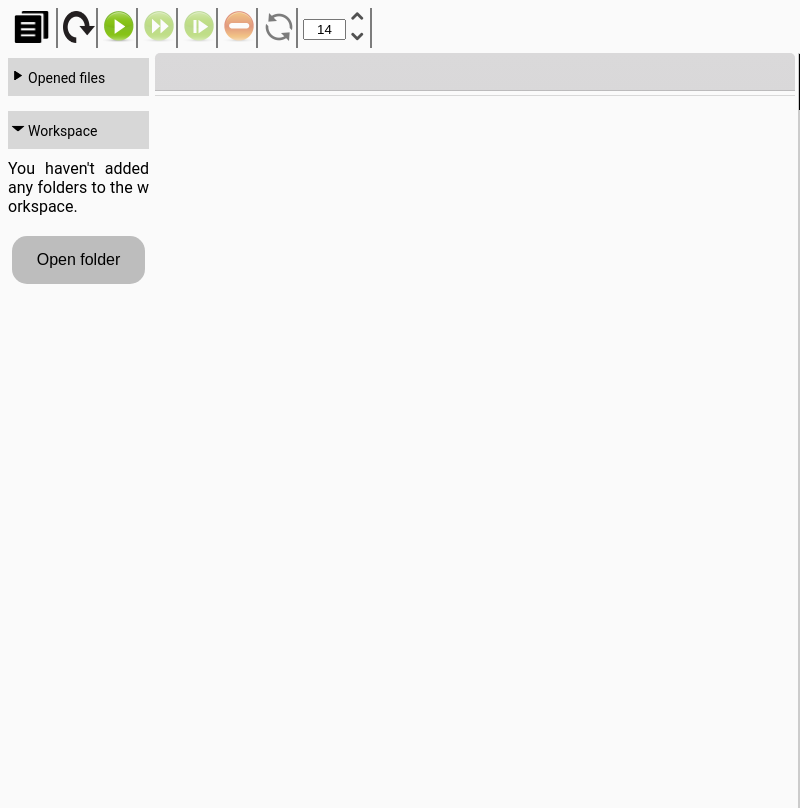
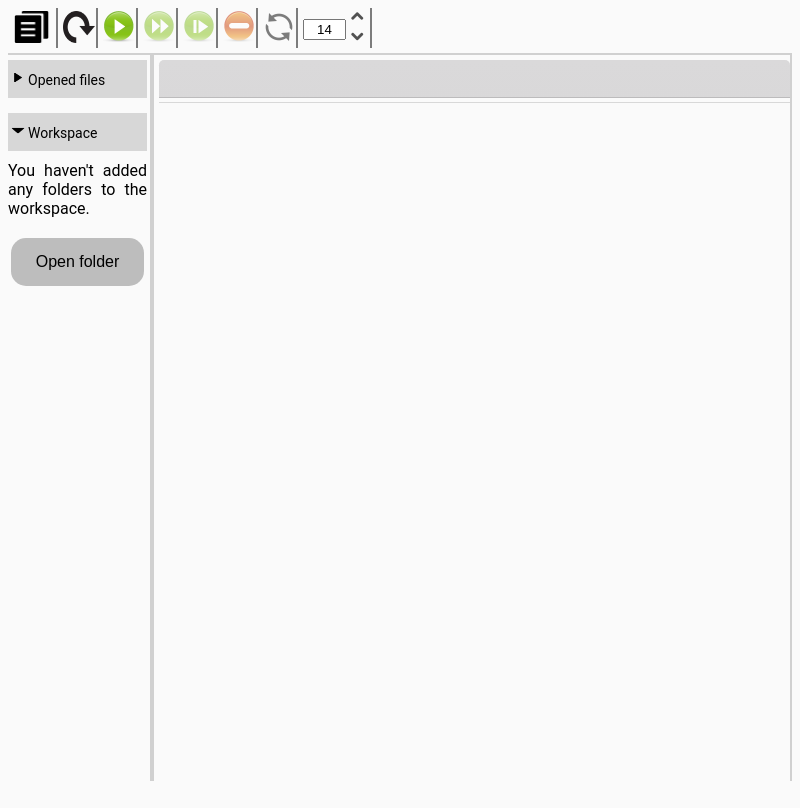
Before and after one commit to zjurelinac/UCLE, an Electron app: page ucle-ide/index.html in a window 800 px wide. Drawn offline with Linux system fonts and the light colour scheme; no server answers.

Commit message:
More style fixes

```diff
--- a/ucle-ide/index.html
+++ b/ucle-ide/index.html
@@ -35,7 +35,7 @@
 			<div id="explorer" class="explorer"><i class="explorer-ico-closed"></i>Opened files</div>
 			<div id="opened-files"></div>
 			<div id="workspace" class="explorer"><i class="explorer-ico-opened"></i>Workspace</div>
-			<div id="listed-files" style="height:648px">
+			<div id="listed-files">
 				<div id="workspace-text">You haven't added any folders to the workspace.</div>
 				<button id="openbtn" type="button">Open folder</button>
 			</div>
@@ -51,7 +51,7 @@
 
 		<div id="line-tab"></div>
 
-		<div id="show-sim">
+		<div id="show-sim" style="class:hide;">
 			<table id="registers">
 				<tr>
 					<th>Register/Flag name</th>
--- a/ucle-ide/renderer.js
+++ b/ucle-ide/renderer.js
@@ -93,12 +93,13 @@ loader().then((monaco) => {
 
 		var listedFiles = document.getElementById("listed-files");
 		var styleAdded = window.getComputedStyle(folder , null);
-		listedFiles.style.height = parseInt(listedFiles.style.height, 10) + parseInt(styleAdded.height, 10) + 9 + "px";
+		listedFiles.style.height = parseInt(listedFiles.style.height, 10) + parseInt(styleAdded.height, 10) + 7 + "px";
 
 		folder.parentNode.removeChild(folder);
 
 		if(!document.querySelector('[id^="open-"')) {
 			explorer.children[0].className = "explorer-ico-closed";
+			listedFiles.style.height = "86%";
 		}
 	});
 
@@ -115,8 +116,8 @@ loader().then((monaco) => {
 		var listedFiles = document.getElementById("listed-files");
 		var addedFile = document.getElementById("open-" + addedFilePath);
 		var styleAdded = window.getComputedStyle(addedFile , null);
-
-		listedFiles.style.height = Math.ceil(parseInt(listedFiles.style.height, 10) - parseInt(styleAdded.height, 10) - 9) + "px";
+		var styleListed = window.getComputedStyle(listedFiles , null);
+		listedFiles.style.height = Math.ceil(parseInt(styleListed.height, 10) - parseInt(styleAdded.height, 10)) - 7 + "px";
 	});
 
 	el.addEventListener('tabClose', function(e) {
--- a/ucle-ide/scripts/quick_tools.js
+++ b/ucle-ide/scripts/quick_tools.js
@@ -94,8 +94,8 @@ module.exports = (editor, fileManager, ucleTabs, ucleServer) => {
 
 		if(style.display == "none") {
 			if(running) {
-				document.getElementById("show-sim").classList.remove("hide");
-				document.getElementById("show-sim").style.width = "20%";
+				document.getElementById("show-sim").className = "show";
+				document.getElementById("show-sim").style.width = "19%";
 				document.getElementById("container").style.width = "79%";
 			} else {
 				document.getElementById("show-sim").className = "hide";
@@ -103,7 +103,7 @@ module.exports = (editor, fileManager, ucleTabs, ucleServer) => {
 			}
 		} else {
 			if(running) {
-				document.getElementById("show-sim").classList.remove("hide");
+				document.getElementById("show-sim").className = "show";
 				document.getElementById("show-sim").style.width = "20%";
 				document.getElementById("container").style.width = "60%";
 			} else {
@@ -255,10 +255,6 @@ module.exports = (editor, fileManager, ucleTabs, ucleServer) => {
 
 	ipcRenderer.on('open-dir', (e) => {
 		fileManager.openDirectory();
-	});
-
-	window.addEventListener("resize", function(e) {
-		listedFiles.style.height = listedFiles.style.height + (window.innerHeight - listedFiles.style.height);
 	});
 
 	document.getElementById("refresh").addEventListener("click", function(e) {
--- a/ucle-ide/style/editor.css
+++ b/ucle-ide/style/editor.css
@@ -1,21 +1,26 @@
 #container {
 	width: 80%;
-	height: 100%;
+	height: 91%;
 	border-top: none;
-	padding: 0;
+	padding-top: 5px;
 	top:0;
 	bottom:0;
 	right:0;
 	left:0;
-	margin: 0;
+	float:left;
 	vertical-align:top;
 	display: inline-block;
 	position: relative;
+	border-left: 2px solid #D0D0D0;
+	border-top: 2px solid #D0D0D0;
+	border-right: 2px solid #D0D0D0;
+	box-sizing: border-box;
+	padding-left: 5px;
 }
 
 #editor {
 	width: 100%;
-	height: 95%;
+	height: 100%;
 	margin: 0;
 	padding: 0;
 }
@@ -27,26 +32,25 @@
 	width: 100%;
 	bottom: 0;
 	font-size: 16px;
-	position: absolute;
 	box-sizing: border-box;
+	clear: both;
 }
 
-#show-sim {
+#show-sim.show {
 	width: 0%;
-	height: 100%;
-	border:1px solid #ccc;
+	height: 50%;
 	padding: 0;
-	top:0;
-	bottom:0;
-	left:0;
+	top:60px;
 	margin: 0;
-	vertical-align:top;
+	right: 20px;
+	position: absolute;
 	display: inline-block;
-	transition:right 0.5s ease;
+	transition:right 0.2s ease;
 }
 
-#show-sim.hide, #workspace.hide {
-	right:-300px;
+#show-sim.hide, #workspace.hide, #registers.hide {
+	right:-9999px;
+	position: absolute;
 	visibility: hidden;
 }
 
--- a/ucle-ide/style/quick-tools.css
+++ b/ucle-ide/style/quick-tools.css
@@ -45,15 +45,17 @@ html, body {
 	bottom:0;
 	right:0;
 	left:0;
-	display: inline-block;
+	float:left;
 	width:18%;
-	height:745px;
+	height:91%;
 	white-space: normal;
 	text-overflow: ellipsis;
 	transition: 0.5s;
-	position: relative;
+	display: inline-block;
 	font-size: 16px;
 	box-sizing: border-box;
+	border-right: 2px solid #D0D0D0;
+	border-top: 2px solid #D0D0D0;
 }
 
 ul {
@@ -233,7 +235,7 @@ i.file-ico {
 }
 
 #listed-files {
-	height: 648px;
+	height: 86%;
 	box-sizing: border-box;
 	margin-top: 10px;
 	left: 0;
```
